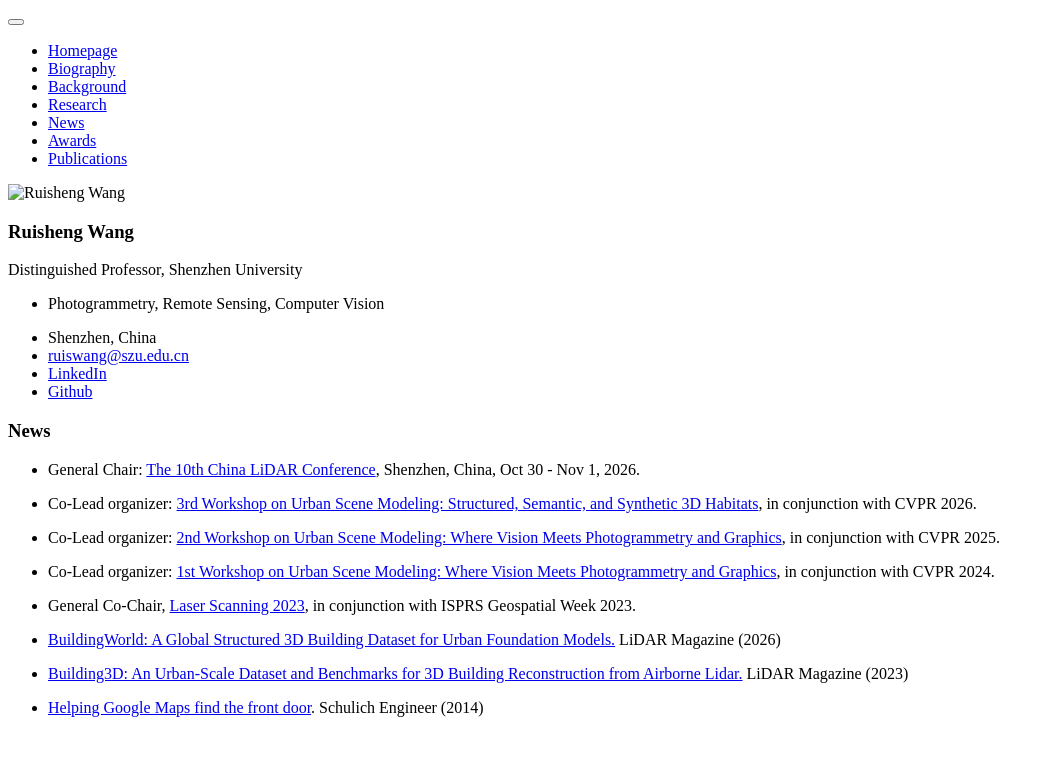
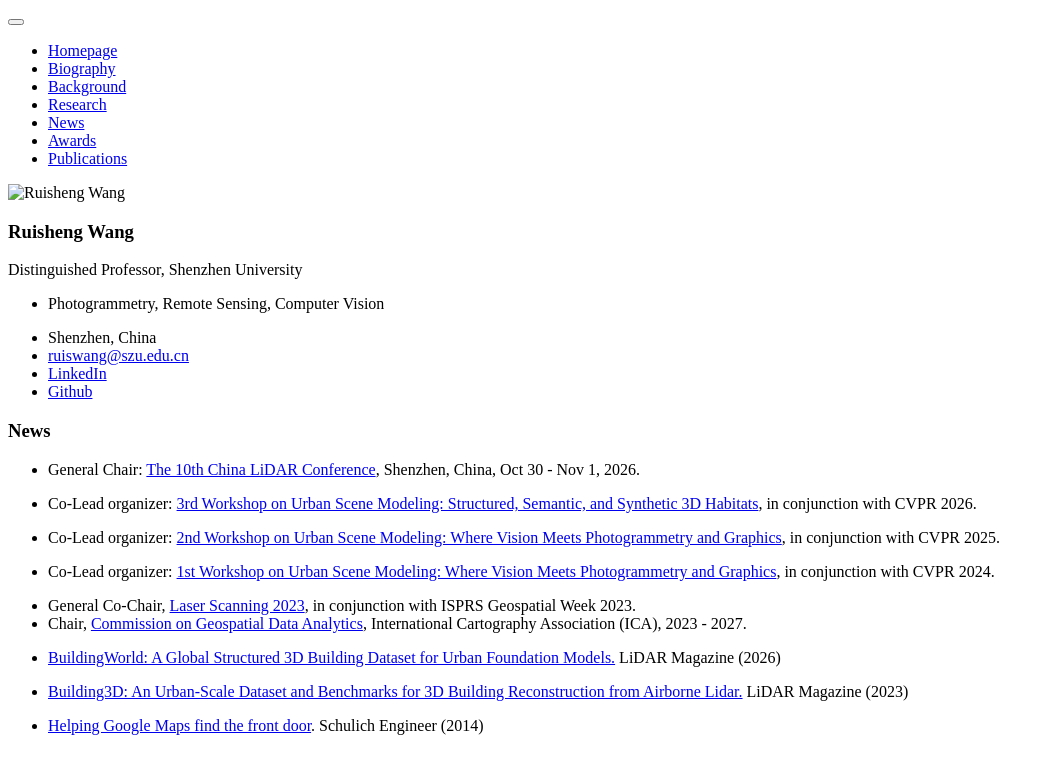
Before and after one commit to ruishengwang/ruishengwang.github.io, a Jekyll site: the page built from _pages/includes/news.md, in a window 1280 px wide. Shown: the top 774 px of the page, without its empty margins (0-1051 px from the left). Built offline with Jekyll 4.4.1, drawn with Linux system fonts in a browser that asks for light colours; our own code applies the rules of GitHub Pages for plain Markdown files.

Commit message:
Update news.md

```diff
--- a/_pages/includes/news.md
+++ b/_pages/includes/news.md
@@ -8,7 +8,7 @@
 - Co-Lead organizer: [1st Workshop on Urban Scene Modeling: Where Vision Meets Photogrammetry and Graphics](https://usm3d.github.io/2024/), in conjunction with CVPR 2024.
 
 - General Co-Chair, [Laser Scanning 2023](https://gsw2023.com/index.php/project/laser-scanning-2023/), in conjunction with ISPRS Geospatial Week 2023.
-
+- Chair, [Commission on Geospatial Data Analytics](https://icaci.org/commissions/), International Cartography Association (ICA), 2023 - 2027.
 - [BuildingWorld: A Global Structured 3D Building Dataset for Urban Foundation Models.](https://lidarmag.com/2026/02/16/buildingworld-a-global-structured-3d-building-dataset-for-urban-foundation-models/) LiDAR Magazine (2026)
 
 - [Building3D: An Urban-Scale Dataset and Benchmarks for 3D Building Reconstruction from Airborne Lidar.](https://lidarmag.com/2023/10/18/building3d-an-urban-scale-dataset-and-benchmarks-for-3d-building-reconstruction-from-airborne-lidar/) LiDAR Magazine (2023)
```
